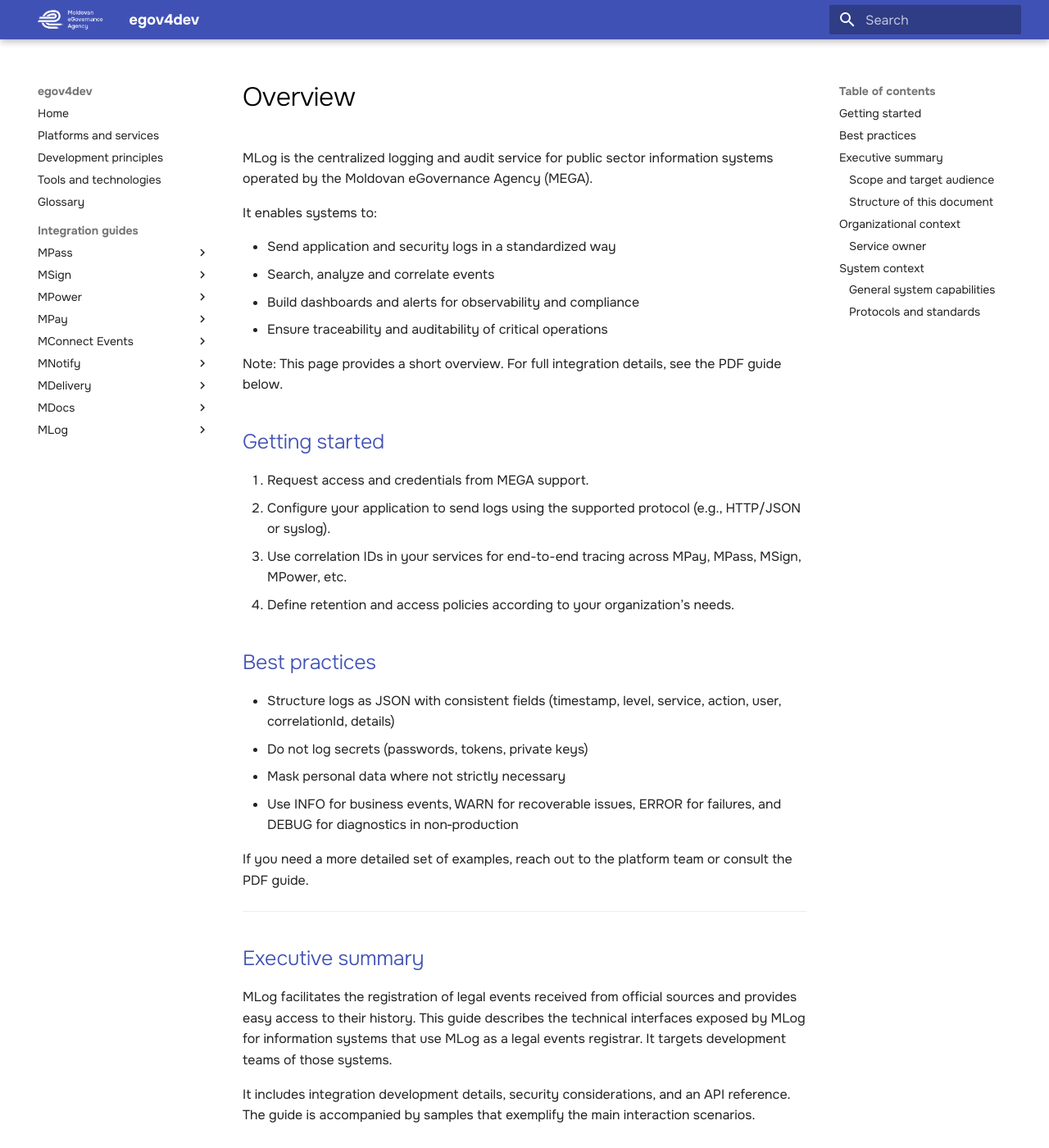
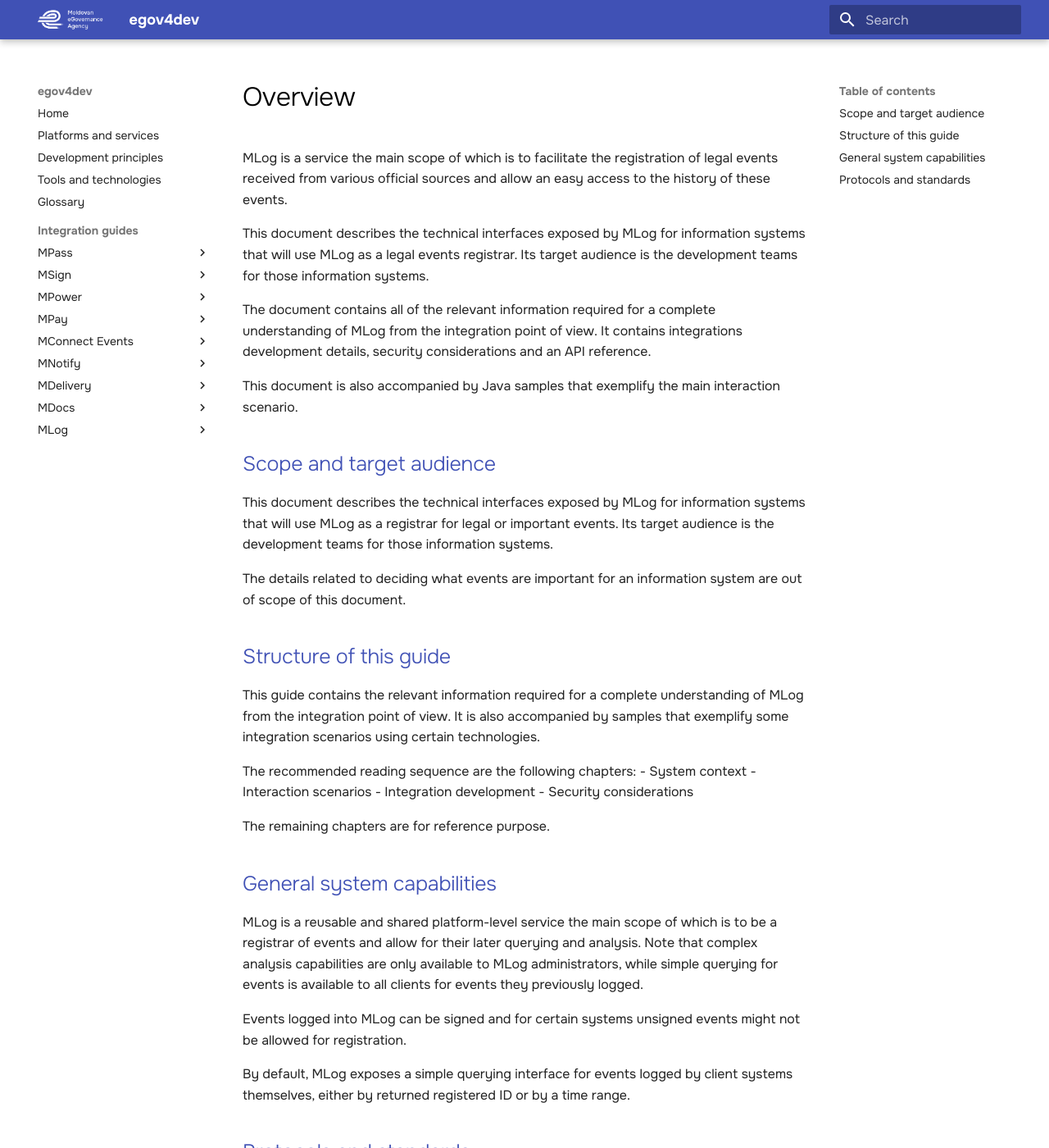
Before and after one commit to egov-moldova/egov4dev, an MkDocs documentation site: the page built from docs/guides/mlog/index.md, in a window 1280 px wide and 1400 px high. Shown: the whole window at 82% size. Built offline with MkDocs 1.6.1 and Material for MkDocs 9.7.7, drawn with Linux system fonts in a browser that asks for light colours; some of the changed text lies outside the part shown.

Commit message:
Update index.md

```diff
--- a/docs/guides/mlog/index.md
+++ b/docs/guides/mlog/index.md
@@ -1,48 +1,22 @@
-MLog is the centralized logging and audit service for public sector information systems operated by the Moldovan eGovernance Agency (MEGA).
+MLog is a service the main scope of which is to facilitate the registration of legal events received from various official sources and allow an easy access to the history of these events.
 
-It enables systems to:
+This document describes the technical interfaces exposed by MLog for information systems that will use MLog as a legal events registrar. Its target audience is the development teams for those information systems.
 
-- Send application and security logs in a standardized way
-- Search, analyze and correlate events
-- Build dashboards and alerts for observability and compliance
-- Ensure traceability and auditability of critical operations
+The document contains all of the relevant information required for a complete understanding of MLog from the integration point of view. It contains integrations development details, security considerations and an API reference.
 
-Note: This page provides a short overview. For full integration details, see the PDF guide below.
+This document is also accompanied by Java samples that exemplify the main interaction scenario.
 
-## Getting started
+## Scope and target audience
 
-1. Request access and credentials from MEGA support.
-2. Configure your application to send logs using the supported protocol (e.g., HTTP/JSON or syslog).
-3. Use correlation IDs in your services for end-to-end tracing across MPay, MPass, MSign, MPower, etc.
-4. Define retention and access policies according to your organization’s needs.
+This document describes the technical interfaces exposed by MLog for information systems that will use MLog as a registrar for legal or important events. Its target audience is the development teams for those information systems.
 
-## Best practices
+The details related to deciding what events are important for an information system are out of scope of this document.
 
-- Structure logs as JSON with consistent fields (timestamp, level, service, action, user, correlationId, details)
-- Do not log secrets (passwords, tokens, private keys)
-- Mask personal data where not strictly necessary
-- Use INFO for business events, WARN for recoverable issues, ERROR for failures, and DEBUG for diagnostics in non‑production
+## Structure of this guide
 
-If you need a more detailed set of examples, reach out to the platform team or consult the PDF guide.
+This guide contains the relevant information required for a complete understanding of MLog from the integration point of view. It is also accompanied by samples that exemplify some integration scenarios using certain technologies.
 
----
-
-## Executive summary
-
-MLog facilitates the registration of legal events received from official sources and provides easy access to their history. This guide describes the technical interfaces exposed by MLog for information systems that use MLog as a legal events registrar. It targets development teams of those systems.
-
-It includes integration development details, security considerations, and an API reference. The guide is accompanied by samples that exemplify the main interaction scenarios.
-
-### Scope and target audience
-
-This document describes the technical interfaces exposed by MLog for information systems that will use MLog as a registrar for legal or important events. Its target audience is the development teams for those information systems. The details related to deciding what events are important for an information system are out of scope of this document.
-
-### Structure of this document
-
-This document contains the relevant information required for a complete understanding of MLog from the integration point of view. It is also accompanied by samples that exemplify some integration scenarios using certain technologies.
-
-The recommended reading sequence is:
-
+The recommended reading sequence are the following chapters:
 - System context
 - Interaction scenarios
 - Integration development
@@ -50,24 +24,14 @@
 
 The remaining chapters are for reference purpose.
 
-## Organizational context
+## General system capabilities
 
-### Service owner
+MLog is a reusable and shared platform-level service the main scope of which is to be a registrar of events and allow for their later querying and analysis. Note that complex analysis capabilities are only available to MLog administrators, while simple querying for events is available to all clients for events they previously logged.
 
-- Organization: e-Governance Agency of Moldova
-- General point of contact: office@egov.md
-- Technical point of contact: MLog Support — support.mlog@egov.md
-
-## System context
-
-### General system capabilities
-
-MLog is a reusable and shared platform-level service whose main purpose is to register events and allow for their later querying and analysis. Complex analysis capabilities are available to MLog administrators, while simple querying for events is available to all clients for events they previously logged.
-
-Events logged into MLog can be signed, and for certain systems unsigned events might not be allowed for registration.
+Events logged into MLog can be signed and for certain systems unsigned events might not be allowed for registration.
 
 By default, MLog exposes a simple querying interface for events logged by client systems themselves, either by returned registered ID or by a time range.
 
-### Protocols and standards
+## Protocols and standards
 
-MLog exposes an HTTP REST interface and uses the JOSE family of standards for signing JSON objects.
+MLog exposes HTTP REST interface and uses JOSE protocol for signing JSON objects.
```
